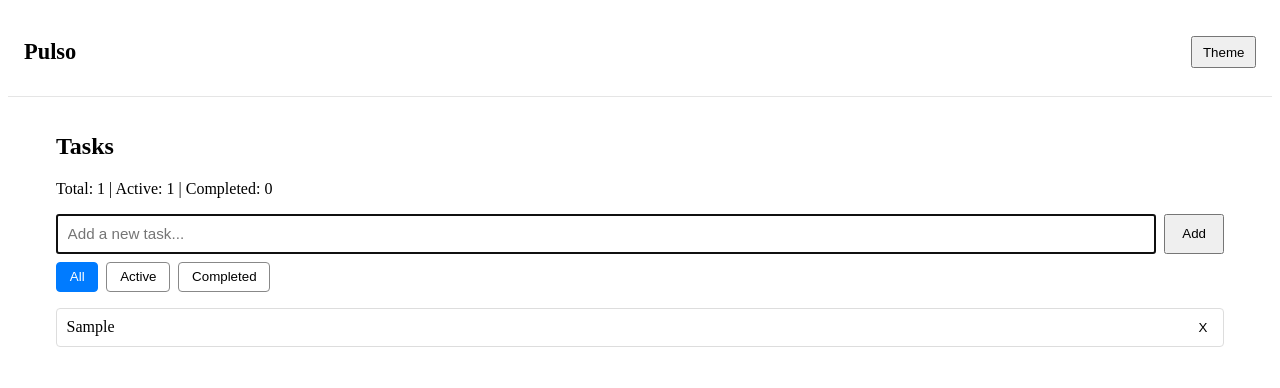
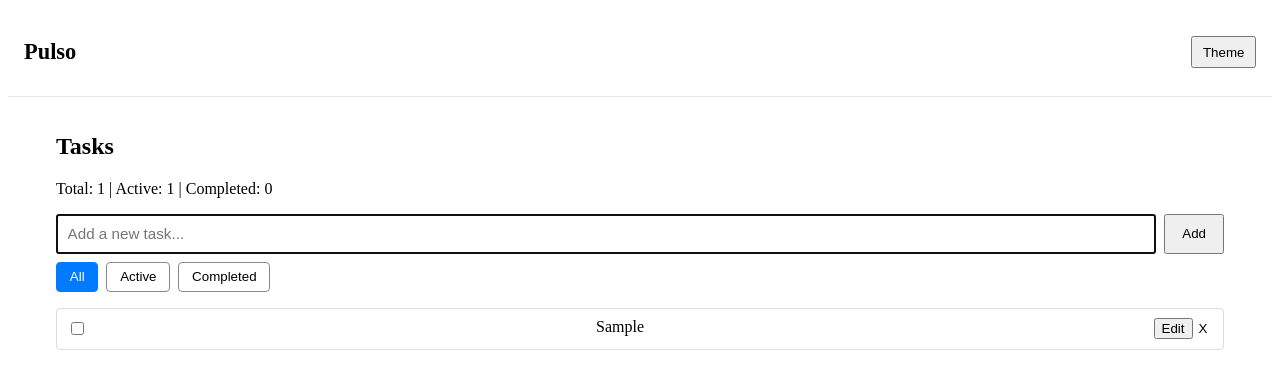
Before and after one commit to Martins-Jay/pulso, a React (Create React App) app: page / in a window 1280 px wide. Both pictures are taken after typing "Sample" into the empty fields and a click on the button "Add". Shown: the top 388 px of the page. Built offline with nearby package versions, Linux system fonts and the light colour scheme.

Commit message:
feat: add inline task editing with edit button

```diff
--- a/src/components/TaskInput/TaskInput.jsx
+++ b/src/components/TaskInput/TaskInput.jsx
@@ -5,6 +5,7 @@ function TaskInput({ onAddTask }) {
   // Ref to access the input DOM element without re-rendering
   const taskInputRef = useRef();
 
+  // Auto-focus input when Editing starts
   useEffect(function () {
     function handleGlobalKeydown(e) {
       // Focus input when user starts typing anywhere
@@ -21,14 +22,14 @@ function TaskInput({ onAddTask }) {
   }, []);
 
   function handleKeyDown(e) {
-    if (e.code === 'Enter') {
+    if (e.key === 'Enter') {
       submitTaskHandler();
     }
   }
 
   function submitTaskHandler() {
     // Get the task entered by the user
-    const enteredTask = taskInputRef.current.value;
+    const enteredTask = taskInputRef.current.value.trim();
 
     if (!enteredTask) return;
 
@@ -54,6 +55,7 @@ function TaskInput({ onAddTask }) {
       </label>
 
       <input
+        aria-label="Add new task"
         type="text"
         placeholder="Add a new task..."
         onKeyDown={handleKeyDown}
--- a/src/components/TaskItem/TaskItem.jsx
+++ b/src/components/TaskItem/TaskItem.jsx
@@ -1,16 +1,75 @@
+import { useEffect, useRef, useState } from 'react';
 import './TaskItem.css';
 
-function TaskItem({ taskObj, onToggleTask, onRemoveTask }) {
+function TaskItem({ taskObj, onToggleTask, onRemoveTask, onEditTask }) {
+  const [isEditing, setIsEditing] = useState(false);
+  const editInputRef = useRef(null);
+
+  // Auto-focus input when Editing starts
+  useEffect(
+    function () {
+      function handleGlobalKeydown(e) {
+        if (
+          isEditing &&
+          e.key.length === 1 &&
+          !e.ctrl &&
+          !e.ctrlKey &&
+          !e.metaKey &&
+          !e.altKey
+        ) {
+          editInputRef.current.focus();
+        }
+      }
+
+      document.addEventListener('keydown', handleGlobalKeydown);
+
+      return function () {
+        document.removeEventListener('keydown', handleGlobalKeydown);
+      };
+    },
+    [isEditing]
+  );
+
+  function handleKeyDown(e) {
+    if (e.key === 'Enter') {
+      const taskId = taskObj.id;
+
+      const normalized = editInputRef.current.value.trim();
+      const newEnteredTask =
+        normalized.slice(0, 1).toUpperCase() + normalized.slice(1);
+
+      if (!newEnteredTask) return;
+      onEditTask(taskId, newEnteredTask);
+      setIsEditing(!isEditing);
+    }
+
+    if (e.key === 'Escape') setIsEditing(!isEditing);
+  }
+
   return (
-    <li
-      className={`task-item ${taskObj.isCompleted ? 'completed' : ''}`}
-      onClick={() => onToggleTask(taskObj.id)}
-    >
-      <span className="task-text">{taskObj.text}</span>
+    <li className={`task-item ${taskObj.isCompleted ? 'completed' : ''}`}>
+      <input type="checkbox" onChange={() => onToggleTask(taskObj.id)} />
 
-      <button className="delete-btn" onClick={() => onRemoveTask(taskObj.id)}>
-        X
-      </button>
+      {isEditing ? (
+        <input
+          type="text"
+          aria-label="Edit task"
+          onKeyDown={handleKeyDown}
+          ref={editInputRef}
+        />
+      ) : (
+        <span className="task-text">{taskObj.text}</span>
+      )}
+
+      <div className="task-buttons">
+        <button className="edit-btn" onClick={() => setIsEditing(!isEditing)}>
+          Edit
+        </button>
+
+        <button className="delete-btn" onClick={() => onRemoveTask(taskObj.id)}>
+          X
+        </button>
+      </div>
     </li>
   );
 }
--- a/src/components/TaskList/TaskList.jsx
+++ b/src/components/TaskList/TaskList.jsx
@@ -1,7 +1,7 @@
 import TaskItem from '../TaskItem/TaskItem';
 import './TaskList.css'
 
-function TaskList({ tasks, onToggleTask, onRemoveTask }) {
+function TaskList({ tasks, onToggleTask, onRemoveTask, onEditTask }) {
   // conditional rendering: show message if theres no task yet
   if (tasks.length === 0) {
     return <p className="empty-text">No task added yet</p>;
@@ -15,6 +15,7 @@ function TaskList({ tasks, onToggleTask, onRemoveTask }) {
           taskObj={taskObj}
           onToggleTask={onToggleTask}
           onRemoveTask={onRemoveTask}
+          onEditTask={onEditTask}
         />
       ))}
     </ul>
--- a/src/hooks/useTasks.js
+++ b/src/hooks/useTasks.js
@@ -11,7 +11,6 @@ export function useTasks() {
   const activeTaskCount = totalTasks - completedTaskCount;
 
   function handleAddTask(formattedTask) {
-    // Create a new task object
     const newTask = {
       id: Date.now(),
       text: formattedTask,
@@ -38,6 +37,14 @@ export function useTasks() {
     );
   }
 
+  function handleEditTask(taskId, newEnteredTask) {
+    setTasks((prevTasks) =>
+      prevTasks.map((taskObj) =>
+        taskObj.id === taskId ? { ...taskObj, text: newEnteredTask } : taskObj
+      )
+    );
+  }
+
   return {
     tasks,
     totalTasks,
@@ -46,5 +53,6 @@ export function useTasks() {
     handleAddTask,
     handleToggleTask,
     handleRemoveTask,
+    handleEditTask,
   };
 }
--- a/src/pages/Dashboard.jsx
+++ b/src/pages/Dashboard.jsx
@@ -13,6 +13,7 @@ function Dashboard() {
     handleAddTask,
     handleToggleTask,
     handleRemoveTask,
+    handleEditTask,
   } = useTasks();
 
   const [filter, setFilter] = useState('all');
@@ -60,6 +61,7 @@ function Dashboard() {
         tasks={filteredTask}
         onToggleTask={handleToggleTask}
         onRemoveTask={handleRemoveTask}
+        onEditTask={handleEditTask}
       />
     </section>
   );
```
Also changed, not shown: 1 other file (tests, documents, lock files or other folders).
